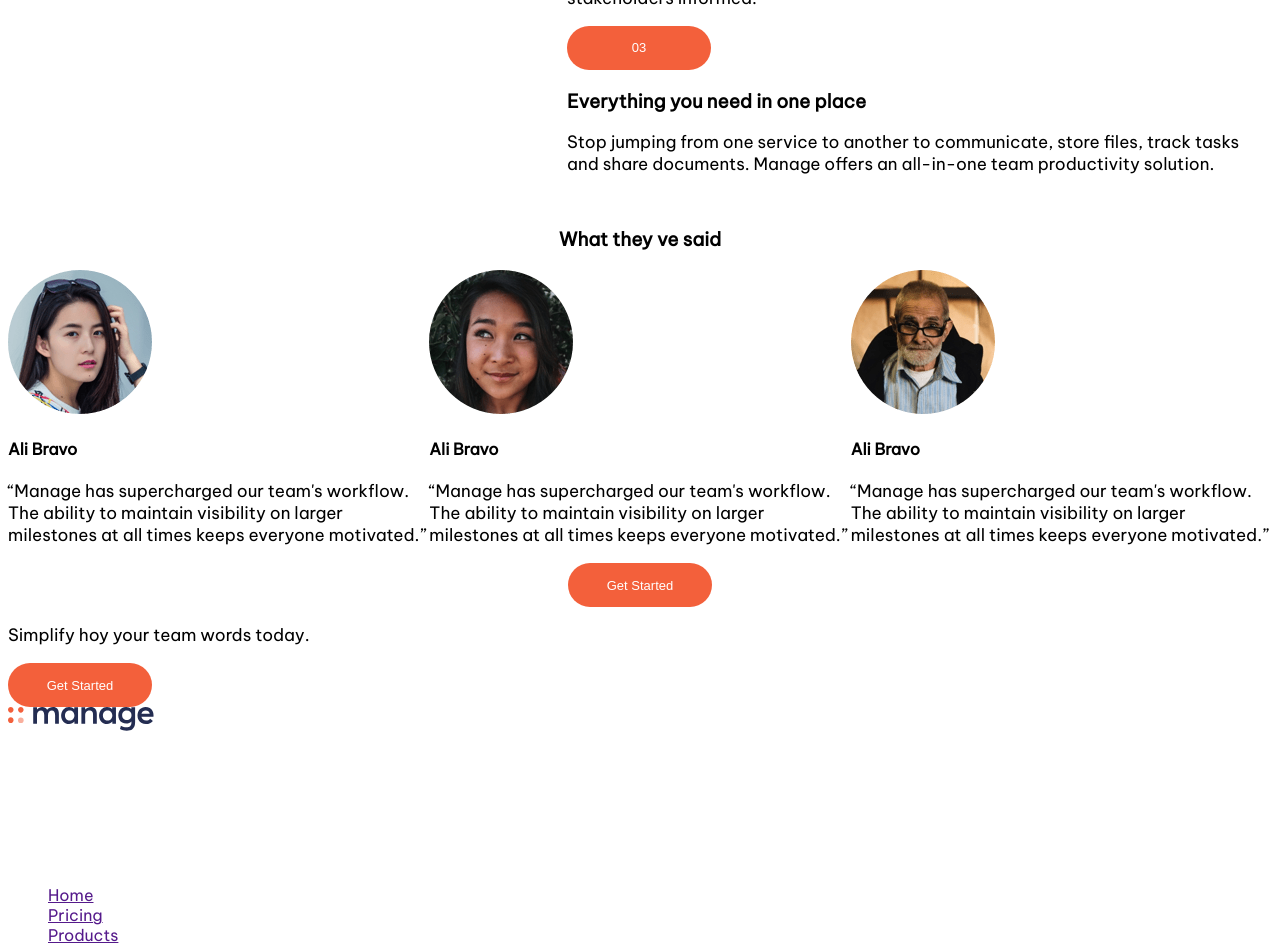
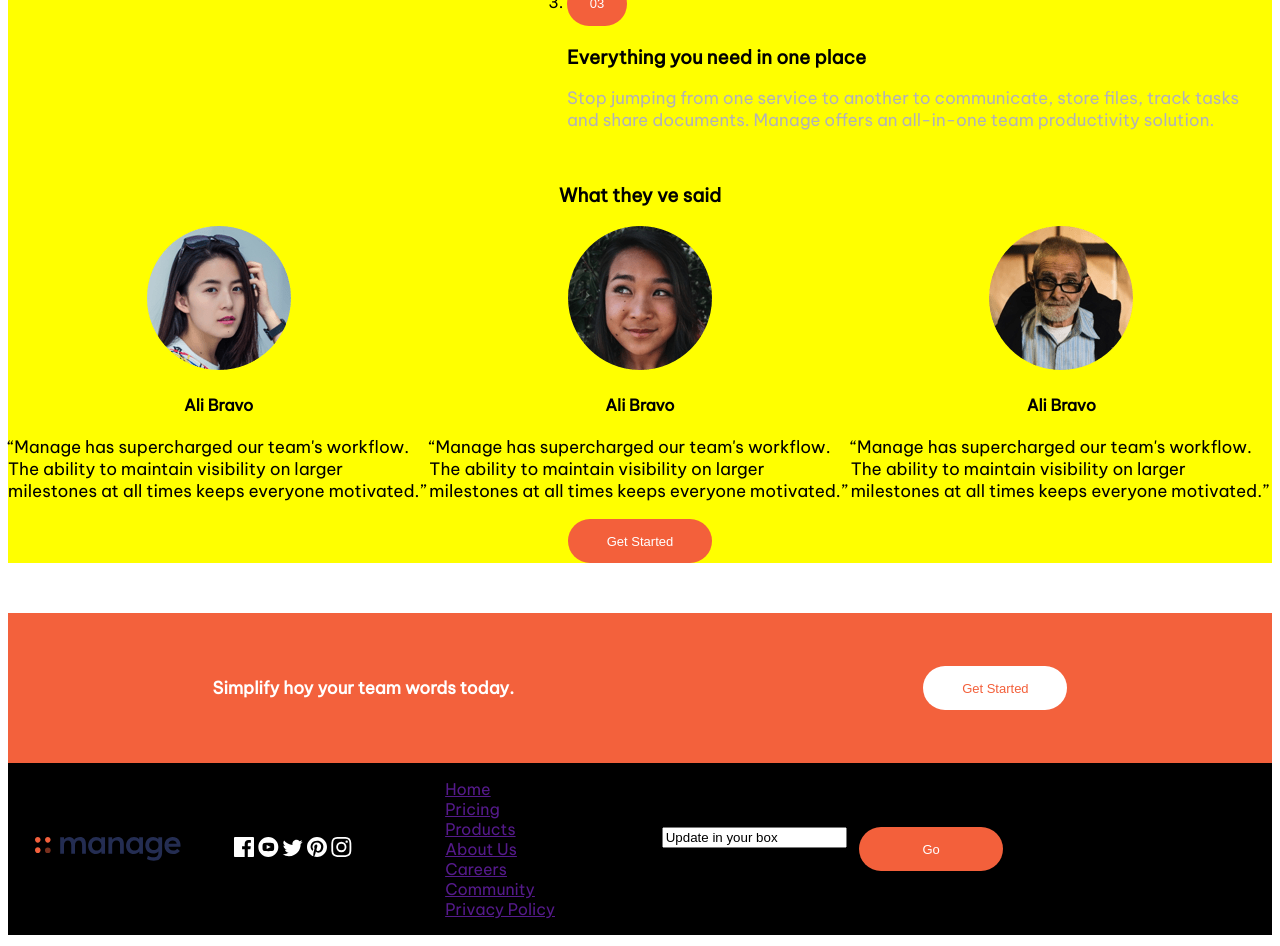
Before and after one commit to Myoris/Front-End, a plain HTML site: page index.html in a window 1280 px wide. Shown: the part 1000-1946 px from the top of the page. Drawn offline with Linux system fonts and the light colour scheme; a web font is replaced by a local one.

Commit message:
2°version trabajo final Front End I

```diff
--- a/index.html
+++ b/index.html
@@ -23,7 +23,7 @@
         <section>
             <article>
             <h1>Bring everyone together to build better products.</h1>
-            <p>Manage makes it simple for software teams to plan day-to-day tasks while keeping the large team goals in view</p>
+            <p class="letrabold">Manage makes it simple for software teams to plan day-to-day tasks while keeping the large team goals in view</p>
             <button type="button" class="btn">Get Started</button>
             </article>
             <img src="imagenes/illustration-intro.svg" alt="Metricas" width="600px">
@@ -31,25 +31,24 @@
         <section>
             <article>
             <h2>What's different about Manage?</h2>
-            <p>Manage provides all the functionality your teas needs, without the complexity. Our software is tailor-made for modern digital product teams</p>
+            <p class="letrabold">Manage provides all the functionality your teas needs, without the complexity. Our software is tailor-made for modern digital product teams</p>
             </article>
-                <ul>
+                <ol>
                     <li>
-                    <button type="button" class="btnchico">01</button>
                     <h3>Track company-wide progress</h3>
-                    <p>See how your day-to-day tasks fit into the wider vision. Go from tracking progress at the milestone level all the way done to the smallest of details. Never lose sight of the bigger picture again.</p>
+                    <p class="letragrey">See how your day-to-day tasks fit into the wider vision. Go from tracking progress at the milestone level all the way done to the smallest of details. Never lose sight of the bigger picture again.</p>
                     </li>
                     <li>
                     <button type="button" class="btnchico">02</button>
                     <h3>Advance built-in reports</h3>
-                    <p>Set internal delivery estimates and track progress toward company goals. Our customisable dashboard helps you build out the reports you need to keep key stakeholders informed.</p>
+                    <p class="letragrey">Set internal delivery estimates and track progress toward company goals. Our customisable dashboard helps you build out the reports you need to keep key stakeholders informed.</p>
                     </li>
                     <li>
                     <button type="button" class="btnchico">03</button>
                     <h3>Everything you need in one place</h3>
-                    <p>Stop jumping from one service to another to communicate, store files, track tasks and share documents. Manage offers an all-in-one team productivity solution.</p>
+                    <p class="letragrey">Stop jumping from one service to another to communicate, store files, track tasks and share documents. Manage offers an all-in-one team productivity solution.</p>
                     </li>
-                </ul>
+                </ol>
         </section>
         <section class="cards">
             <h3>What they ve said</h3>
@@ -74,33 +73,34 @@
         </section>
     </main>
     <footer>
-        <section>
+        <section class="footernaranja">
             <p>Simplify hoy your team words today.</p>
-            <button type="button" class="btn">Get Started</button>
+            <button type="button" class="btnblanco">Get Started</button>
         </section>
-        <section>
+        <section class="piefinal">
             <img src="imagenes/logo.svg" alt="Logo">
-                <ul>
-                    <li><img src="imagenes/icon-facebook.svg" alt="icon-facebook"></li>
-                    <li><img src="imagenes/icon-youtube.svg" alt="icon-youtube"></li>
-                    <li><img src="imagenes/icon-twitter.svg" alt="icon-twitter"></li>
-                    <li><img src="imagenes/icon-pinterest.svg" alt="icon-pinterest"></li>
-                    <li><img src="imagenes/icon-instagram.svg" alt="icon-instagram"></li>
-                </ul>
+                <div>
+                    <span><img src="imagenes/icon-facebook.svg" alt="icon-facebook"></span>
+                    <span><img src="imagenes/icon-youtube.svg" alt="icon-youtube"></span>
+                    <span><img src="imagenes/icon-twitter.svg" alt="icon-twitter"></span>
+                    <span><img src="imagenes/icon-pinterest.svg" alt="icon-pinterest"></span>
+                    <span><img src="imagenes/icon-instagram.svg" alt="icon-instagram"></span>
+                </div>
                 <nav>
                     <ul>
-                        <li><a href="">Home</a></li>
-                        <li><a href="">Pricing</a></li>
-                        <li><a href="">Products</a></li>
-                        <li><a href="">About Us</a></li>
-                        <li><a href="">Careers</a></li>
-                        <li><a href="">Community</a></li>
-                        <li><a href="">Privacy Policy</a></li>
+                        <li><a href=""class="link">Home</a></li>
+                        <li><a href=""class="link">Pricing</a></li>
+                        <li><a href=""class="link">Products</a></li>
+                        <li><a href=""class="link">About Us</a></li>
+                        <li><a href=""class="link">Careers</a></li>
+                        <li><a href=""class="link">Community</a></li>
+                        <li><a href=""class="link">Privacy Policy</a></li>
                     </ul>
                 </nav>
-                    <form action=""></form>
-                        <label for=""></label>
-                        <input type="text">
+                    <form action="form.html"></form>
+                    <label>
+                        <input name="dato" value="Update in your box">
+                    </label>
                     <button type="button" class="btn">Go</button>
                     <h6>Copyright 2020. All Rights Reserved</h6>
             </section>
--- a/style.css
+++ b/style.css
@@ -6,7 +6,7 @@ header{
     justify-content: space-around;
     height: 100px;
     align-items: center;
-
+    background-color: green;
 }
 .logo{
     width: 146px;
@@ -40,6 +40,7 @@ main section{
     display: flex;
     justify-content: space-around;
     align-items: center;
+    border: #F3613C;
 }
 
 ul{
@@ -52,6 +53,7 @@ p{
 main{
     display: flex;
     flex-direction: column;
+    background-color: yellow;
 }
 .cards{
     display: flex;
@@ -62,10 +64,78 @@ main{
 }
 .btnchico{
     background-color: #F3603B;
+    width: 60px;
+    height: 44px;
+    font-size: 13px;
+    color: white;
+    border-radius: 50px;
+    border-style: none;
+}
+
+div{
+    display: block;
+    justify-items: center;
+}
+
+a:hover,
+a:active {
+ color:red;
+}
+
+h2{
+    font-size: 36px;
+    color: #232851;
+}
+
+.letrabold{
+    font-weight: bold;
+}
+
+.letragrey{
+    color: #B3B2B7;
+}
+
+
+/*footer*/
+.footernaranja{
+    margin-top: 50px;
+    background-color: #F3613C;
+    color: white;
+    height: 150px;
+    font-weight: bold;
+    display: flex;
+    justify-content: space-around;
+    align-items: center;
+}
+.btnblanco{
+    width: 144px;
+    height: 44px;
+    font-size: 13px;
+    border-radius: 50px;
+    border-style: none;
+    background-color: white;
+    color: #F3603B;
+}
+
+footer{
+    background-color: black;
+}
+.piefinal{
+    display: flex;
+    justify-content: space-around;
+    align-items: center;
+    text-decoration: none;
+}
+ul{
+    color: white;
+    text-decoration: none;
+    font-size: 16px;
+}
+label{
     width: 144px;
     height: 44px;
     font-size: 13px;
     color: white;
-    border-radius: 30px;
+    border-radius: 50px;
     border-style: none;
 }
```
